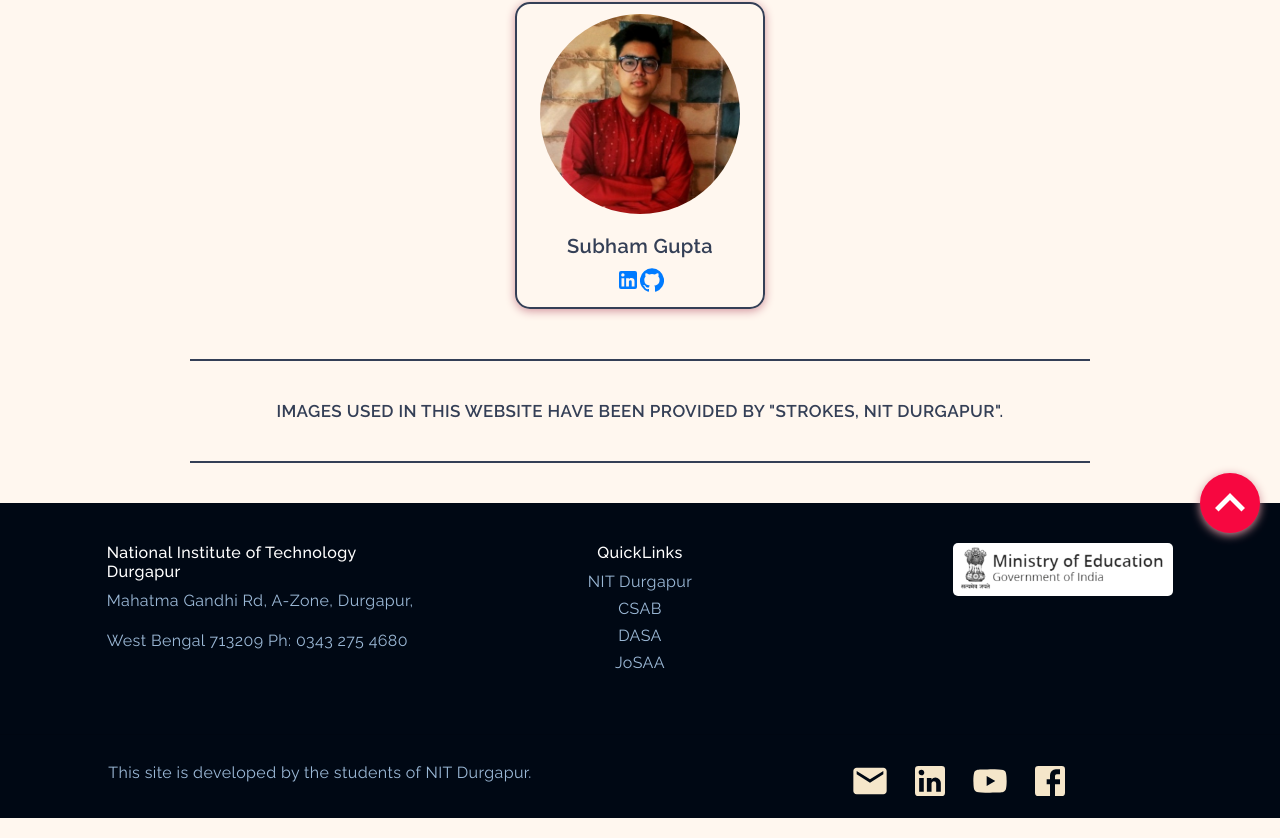
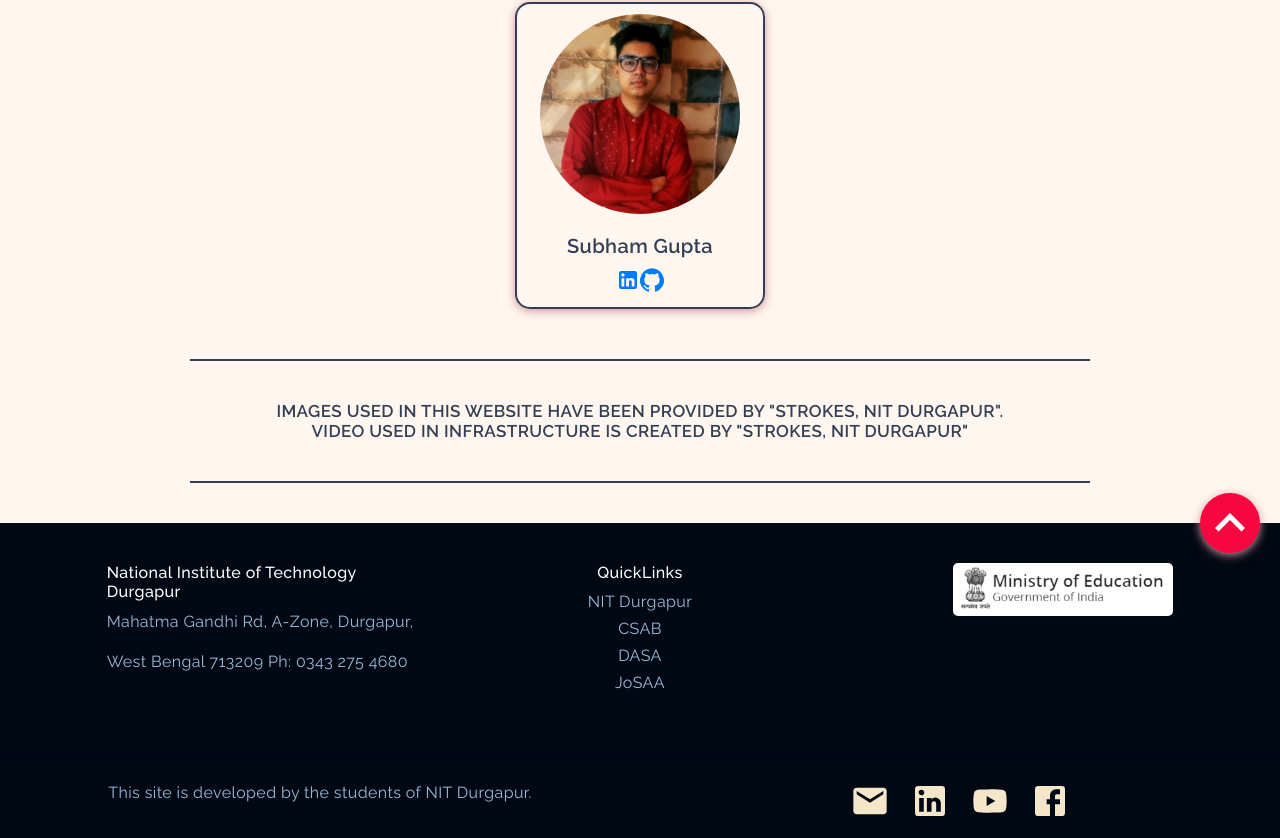
Before and after one commit to rishav4101/nitdgp-promo, a React (Create React App) app: page /team in a window 1280 px wide. Shown: the part 560-1398 px from the top of the page. Built offline with nearby package versions, Linux system fonts and the light colour scheme.

Commit message:
[Added] Video credit

```diff
--- a/src/Team.js
+++ b/src/Team.js
@@ -56,7 +56,9 @@ export default function Team() {
         <div className={classes.Line}></div>
         <h1 className={classes.SectionHead} style={{ fontSize: 17 }}>
           Images used in this website have been provided by "STROKES, NIT
-          Durgapur".
+          Durgapur".<br/>
+          Video used in Infrastructure is created by "STROKES, NIT
+          Durgapur"
         </h1>
         <div className={classes.Line}></div>
       </div>
```
